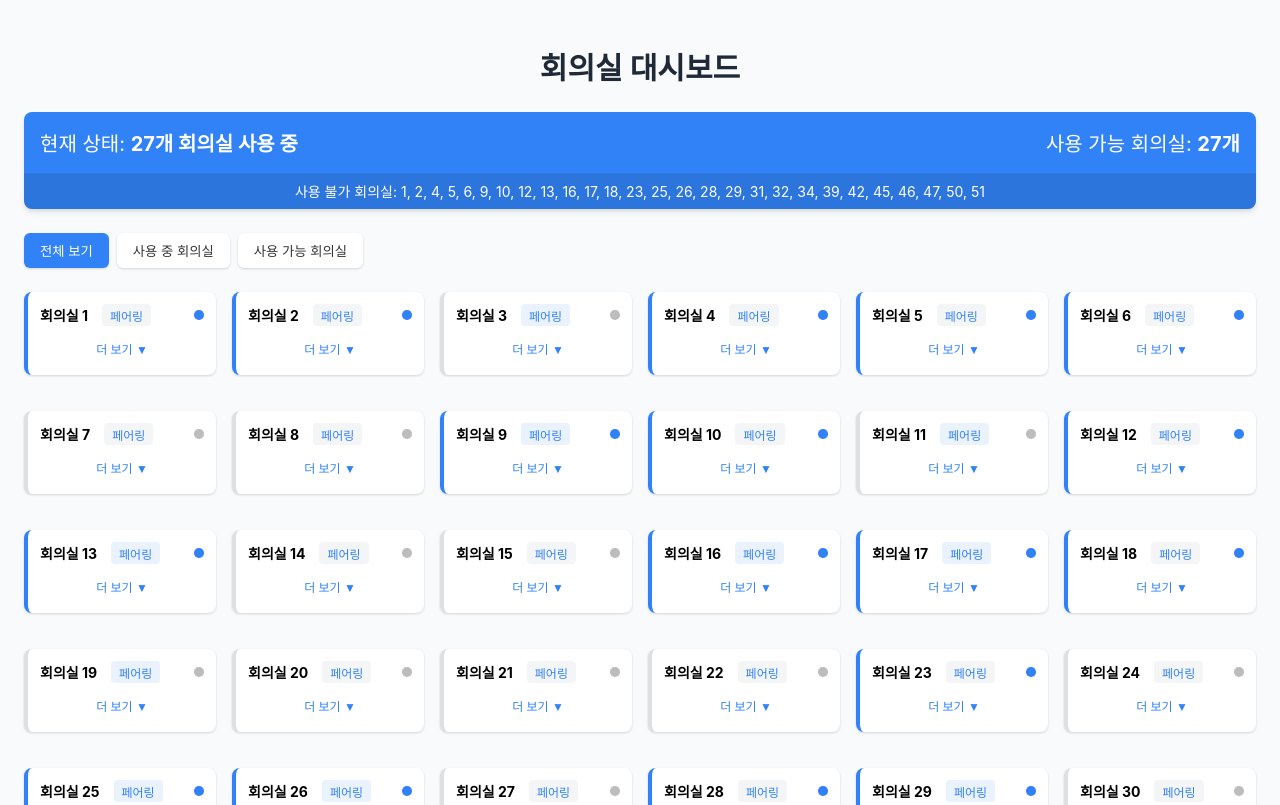
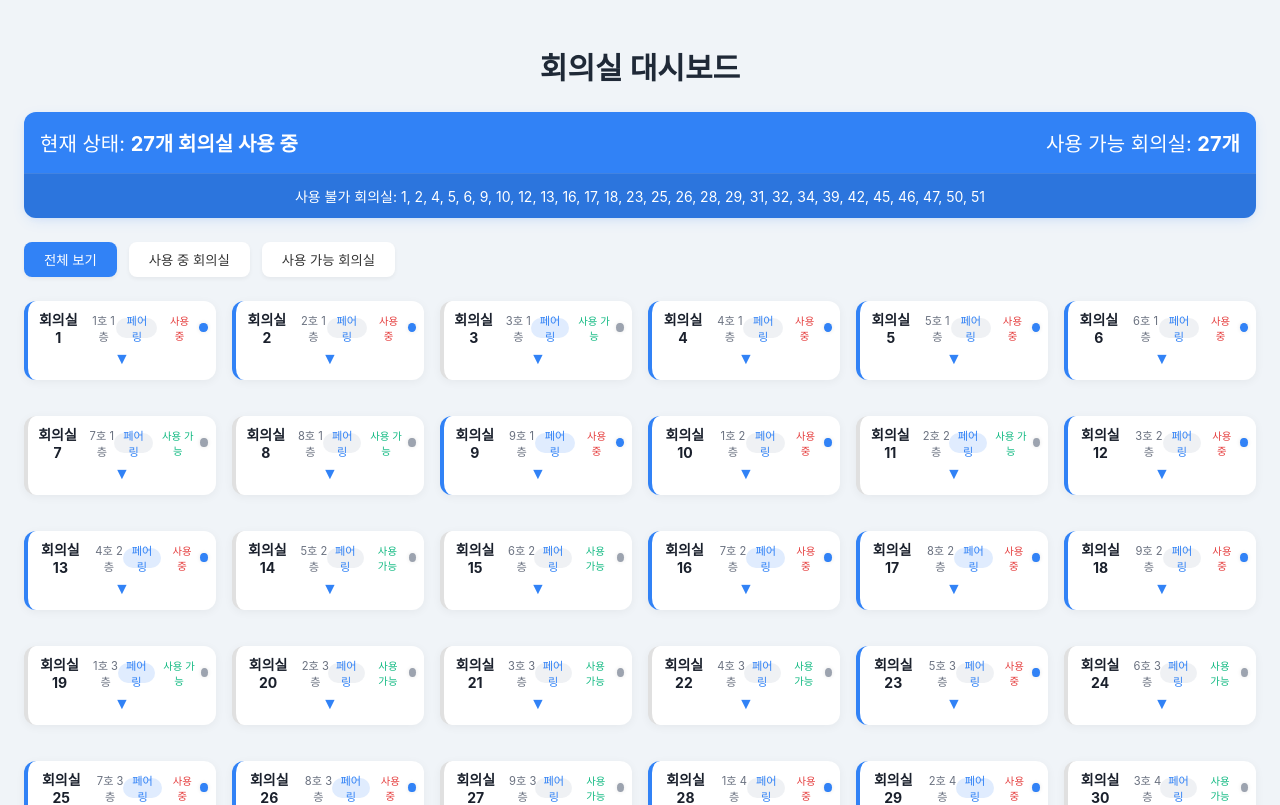
Before and after one commit to sebbbin/meetingroom_dashboard, a React (Create React App) app in the folder conference-room-dashboard/: page / in a window 1280 px wide. Shown: the top 805 px of the page. Built offline with nearby package versions, Linux system fonts and the light colour scheme.

Commit message:
[fix] 기본 ui compact

```diff
--- a/conference-room-dashboard/src/components/ConferenceRoomDashboard.js
+++ b/conference-room-dashboard/src/components/ConferenceRoomDashboard.js
@@ -96,7 +96,7 @@ const ConferenceRoomDashboard = () => {
   const styles = {
     container: {
       minHeight: '100vh',
-      backgroundColor: '#f9fafb',
+      backgroundColor: '#f0f4f8',
       padding: '1.5rem'
     },
     title: {
@@ -107,9 +107,9 @@ const ConferenceRoomDashboard = () => {
     },
     statusBox: {
       marginBottom: '1.5rem',
-      borderRadius: '0.5rem',
+      borderRadius: '0.75rem',
       overflow: 'hidden',
-      boxShadow: '0 4px 6px -1px rgba(0, 0, 0, 0.1), 0 2px 4px -1px rgba(0, 0, 0, 0.06)',
+      boxShadow: '0 4px 15px -3px rgba(49, 130, 246, 0.15), 0 2px 6px -2px rgba(49, 130, 246, 0.1)',
       backgroundColor: mainColor,
       color: 'white'
     },
@@ -125,22 +125,24 @@ const ConferenceRoomDashboard = () => {
       fontWeight: 'bold'
     },
     unavailableList: {
-      padding: '0.5rem 1rem',
+      padding: '0.75rem 1rem',
       fontSize: '0.875rem',
-      backgroundColor: 'rgba(0, 0, 0, 0.1)'
+      backgroundColor: 'rgba(0, 0, 0, 0.1)',
+      borderTop: '1px solid rgba(255, 255, 255, 0.1)'
     },
     buttonContainer: {
       display: 'flex',
-      gap: '0.5rem',
+      gap: '0.75rem',
       marginBottom: '1.5rem'
     },
     button: {
-      padding: '0.5rem 1rem',
-      borderRadius: '0.375rem',
-      boxShadow: '0 1px 3px 0 rgba(0, 0, 0, 0.1), 0 1px 2px 0 rgba(0, 0, 0, 0.06)',
-      transition: 'all 0.3s',
+      padding: '0.5rem 1.25rem',
+      borderRadius: '0.5rem',
+      boxShadow: '0 2px 4px rgba(0, 0, 0, 0.05)',
+      transition: 'all 0.2s ease',
       cursor: 'pointer',
-      border: 'none'
+      border: 'none',
+      fontWeight: '500'
     },
     buttonActive: {
       backgroundColor: mainColor,
@@ -148,7 +150,10 @@ const ConferenceRoomDashboard = () => {
     },
     buttonInactive: {
       backgroundColor: 'white',
-      color: '#333333'
+      color: '#333333',
+      '&:hover': {
+        backgroundColor: '#f8fafc'
+      }
     },
     gridContainer: {
       display: 'grid',
@@ -157,25 +162,33 @@ const ConferenceRoomDashboard = () => {
     },
     roomCard: {
       position: 'relative',
-      borderRadius: '0.5rem',
-      boxShadow: '0 1px 3px 0 rgba(0, 0, 0, 0.1), 0 1px 2px 0 rgba(0, 0, 0, 0.06)',
+      borderRadius: '0.75rem',
+      boxShadow: '0 2px 10px rgba(0, 0, 0, 0.05)',
       overflow: 'hidden',
       backgroundColor: 'white',
       cursor: 'pointer',
-      padding: '0.75rem',
+      padding: '0.5rem',
       borderLeft: '4px solid transparent',
-      transition: 'height 0.3s ease-in-out, min-height 0.3s ease-in-out'
+      transition: 'all 0.2s ease',
+      height: 'auto',
+      minHeight: '60px',
+      '&:hover': {
+        transform: 'translateY(-2px)',
+        boxShadow: '0 4px 12px rgba(0, 0, 0, 0.1)'
+      }
     },
     expandedCard: {
-      minHeight: '260px',
-      backgroundColor: '#f0f5ff',
+      minHeight: '200px',
+      backgroundColor: '#f0f7ff',
       gridRow: 'span 2',
-      zIndex: 10
+      zIndex: 10,
+      boxShadow: '0 4px 15px rgba(49, 130, 246, 0.15)'
     },
     roomHeader: {
       display: 'flex',
       justifyContent: 'space-between',
       alignItems: 'center',
+      marginBottom: '0.5rem'
     },
     roomHeaderContent: {
       display: 'flex',
@@ -185,77 +198,106 @@ const ConferenceRoomDashboard = () => {
     },
     roomTitle: {
       fontWeight: 'bold',
-      fontSize: '0.875rem'
+      fontSize: '1rem',
+      color: '#1a202c'
     },
     statusIndicator: {
-      width: '0.6rem',
-      height: '0.6rem',
+      width: '0.75rem',
+      height: '0.75rem',
       borderRadius: '50%',
-      display: 'inline-block'
+      display: 'inline-block',
+      boxShadow: '0 0 4px rgba(0, 0, 0, 0.1)'
     },
     location: {
       fontSize: '0.75rem',
       color: '#6b7280',
+      marginLeft: '0.25rem'
     },
     roomControls: {
       display: 'flex',
       flexDirection: 'column',
       alignItems: 'center',
       justifyContent: 'center',
-      marginTop: '8px',
+      marginTop: '0',
     },
     pairingButton: {
       fontSize: '0.75rem',
-      padding: '2px 8px',
-      borderRadius: '0.25rem',
+      padding: '0.15rem 0.5rem',
+      borderRadius: '1rem',
       border: 'none',
       cursor: 'pointer',
-      height: '22px',
-      marginLeft: '6px',
-      marginRight: '4px'
+      height: '1.5rem',
+      backgroundColor: 'rgba(49, 130, 246, 0.1)',
+      color: mainColor,
+      fontWeight: '500',
+      display: 'flex',
+      alignItems: 'center',
+      justifyContent: 'center',
+      transition: 'all 0.2s ease',
+      '&:hover': {
+        backgroundColor: 'rgba(49, 130, 246, 0.15)'
+      }
     },
     expandToggle: {
       border: 'none',
       backgroundColor: 'transparent',
       color: mainColor,
       cursor: 'pointer',
-      fontSize: '0.75rem',
-      padding: '2px 8px',
-      margin: '4px auto',
-      textAlign: 'center'
+      fontSize: '1rem',
+      padding: '0.25rem',
+      margin: '0 auto',
+      textAlign: 'center',
+      fontWeight: 'bold',
+      transition: 'all 0.2s ease',
+      display: 'flex',
+      justifyContent: 'center',
+      width: '100%',
+      '&:hover': {
+        color: '#1c64f2'
+      }
     },
     expandButtons: {
       display: 'flex',
-      flexDirection: 'row',
       flexWrap: 'wrap',
-      gap: '8px',
-      marginTop: '12px'
+      gap: '0.5rem',
+      marginTop: '0.75rem',
+      padding: '0.25rem'
     },
     expandButtonsRow: {
       display: 'flex',
       width: '100%',
-      gap: '8px'
+      gap: '0.5rem'
     },
     expandButton: {
-      backgroundColor: '#e6f0ff',
+      backgroundColor: 'rgba(49, 130, 246, 0.08)',
       color: '#3182F6',
       border: 'none',
-      padding: '6px 10px',
-      borderRadius: '4px',
+      padding: '0.5rem 0.75rem',
+      borderRadius: '0.5rem',
       cursor: 'pointer',
       textAlign: 'center',
-      fontSize: '12px',
-      flex: 1
+      fontSize: '0.875rem',
+      flex: 1,
+      fontWeight: '500',
+      transition: 'all 0.2s ease',
+      '&:hover': {
+        backgroundColor: 'rgba(49, 130, 246, 0.15)'
+      }
     },
     closeExpandButton: {
       border: 'none',
       backgroundColor: 'transparent',
       color: mainColor,
       cursor: 'pointer',
-      fontSize: '12px',
+      fontSize: '0.875rem',
       textAlign: 'right',
-      marginTop: '8px',
-      width: '100%'
+      marginTop: '0.5rem',
+      width: '100%',
+      fontWeight: '500',
+      transition: 'all 0.2s ease',
+      '&:hover': {
+        color: '#1c64f2'
+      }
     }
   };
 
@@ -332,14 +374,34 @@ const ConferenceRoomDashboard = () => {
               }
             }}
           >
-            <div style={styles.roomHeader}>
-              <div style={styles.roomHeaderContent}>
-                <span style={styles.roomTitle}>회의실 {room.id}</span>
+            <div style={{
+              ...styles.roomHeader,
+              padding: '0',
+              margin: '0',
+              borderBottom: expandedRoom === room.id ? '1px solid rgba(49, 130, 246, 0.1)' : 'none'
+            }}>
+              <div style={{
+                display: 'flex',
+                alignItems: 'center',
+                gap: '0.25rem'
+              }}>
+                <span style={{...styles.roomTitle, fontSize: '0.875rem'}}>회의실 {room.id}</span>
+                <span style={{...styles.location, fontSize: '0.7rem'}}>{room.id % 9 === 0 ? 9 : room.id % 9}호 {Math.ceil(room.id / 9)}층</span>
+              </div>
+
+              <div style={{
+                display: 'flex',
+                alignItems: 'center',
+                gap: '0.5rem',
+                marginLeft: '-0.15rem'
+              }}>
                 <button
                   style={{
                     ...styles.pairingButton,
-                    backgroundColor: room.pairing ? 'rgba(49, 130, 246, 0.1)' : 'rgba(233, 236, 239, 0.5)',
-                    color: mainColor
+                    height: '1.25rem',
+                    fontSize: '0.7rem',
+                    padding: '0.1rem 0.4rem',
+                    backgroundColor: room.pairing ? 'rgba(49, 130, 246, 0.15)' : 'rgba(233, 236, 239, 0.7)',
                   }}
                   onClick={(e) => {
                     e.stopPropagation();
@@ -348,43 +410,71 @@ const ConferenceRoomDashboard = () => {
                 >
                   페어링
                 </button>
-                <span style={styles.location}>{room.location}</span>
-              </div>
-              <div style={{display: 'flex', alignItems: 'center', gap: '10px'}}>
+
+              <div style={{
+                display: 'flex',
+                alignItems: 'center',
+                gap: '0.35rem'
+              }}>
                 <span
                   style={{
-                    ...styles.statusText,
-                    color: room.status === 'on' ? '#D32F2F' : mainColor
+                    fontSize: '0.65rem',
+                    fontWeight: '500',
+                    color: room.status === 'on' ? '#e53e3e' : '#10b981',
                   }}
                 >
+                  {room.status === 'on' ? '사용 중' : '사용 가능'}
                 </span>
                 <div
                   style={{
                     ...styles.statusIndicator,
-                    backgroundColor: room.status === 'on' ? mainColor : '#BDBDBD'
+                    width: '0.6rem',
+                    height: '0.6rem',
+                    backgroundColor: room.status === 'on' ? '#3182F6' : '#9CA3AF'
                   }}
                 ></div>
               </div>
               </div>
+            </div>
 
-            <div style={styles.roomControls}>
+            <div style={{
+              ...styles.roomControls,
+              marginTop: '0'
+            }}>
               {expandedRoom !== room.id && (
                 <button
-                  style={styles.expandToggle}
+                  style={{
+                    ...styles.expandToggle
+                  }}
                   onClick={(e) => toggleRoomExpand(room.id, e)}
                 >
-                  더 보기 ▼
+                  ▼
                 </button>
               )}
             </div>
 
             {/* 확장 모드 컨텐츠 */}
             {expandedRoom === room.id && (
-              <div style={{marginTop: 'px'}}>
-                <div style={styles.expandButtons}>
-                  <div style={styles.expandButtonsRow}>
+              <div style={{
+                marginTop: '1rem',
+                padding: '0.5rem',
+                backgroundColor: 'rgba(255, 255, 255, 0.5)',
+                borderRadius: '0.5rem'
+              }}>
+                <div style={{
+                  ...styles.expandButtons,
+                  display: 'grid',
+                  gridTemplateColumns: 'repeat(2, 1fr)',
+                  gap: '0.75rem'
+                }}>
                   <button
-                      style={styles.expandButton}
+                    style={{
+                      ...styles.expandButton,
+                      display: 'flex',
+                      alignItems: 'center',
+                      justifyContent: 'center',
+                      height: '2.5rem'
+                    }}
                     onClick={(e) => {
                       e.stopPropagation();
                       apiIncreaseVolume(room.id);
@@ -393,7 +483,13 @@ const ConferenceRoomDashboard = () => {
                     소리 키우기
                   </button>
                   <button
-                      style={styles.expandButton}
+                    style={{
+                      ...styles.expandButton,
+                      display: 'flex',
+                      alignItems: 'center',
+                      justifyContent: 'center',
+                      height: '2.5rem'
+                    }}
                     onClick={(e) => {
                       e.stopPropagation();
                       apiDecreaseVolume(room.id);
@@ -401,10 +497,14 @@ const ConferenceRoomDashboard = () => {
                   >
                     소리 줄이기
                   </button>
-                  </div>
-                  <div style={styles.expandButtonsRow}>
                   <button
-                      style={styles.expandButton}
+                    style={{
+                      ...styles.expandButton,
+                      display: 'flex',
+                      alignItems: 'center',
+                      justifyContent: 'center',
+                      height: '2.5rem'
+                    }}
                     onClick={(e) => {
                       e.stopPropagation();
                       apiTurnOnMic(room.id);
@@ -413,7 +513,13 @@ const ConferenceRoomDashboard = () => {
                     마이크 켜기
                   </button>
                   <button
-                      style={styles.expandButton}
+                    style={{
+                      ...styles.expandButton,
+                      display: 'flex',
+                      alignItems: 'center',
+                      justifyContent: 'center',
+                      height: '2.5rem'
+                    }}
                     onClick={(e) => {
                       e.stopPropagation();
                       apiTurnOffMic(room.id);
@@ -423,12 +529,14 @@ const ConferenceRoomDashboard = () => {
                   </button>
                 </div>
                 <button
-                    style={styles.closeExpandButton}
+                  style={{
+                    ...styles.closeExpandButton,
+                    padding: '0.5rem'
+                  }}
                   onClick={(e) => toggleRoomExpand(room.id, e)}
                 >
-                    접기 ▲
+                  ▲
                 </button>
-                </div>
               </div>
             )}
           </div>
```
Lines whose indentation alone changed are shown as unchanged.
